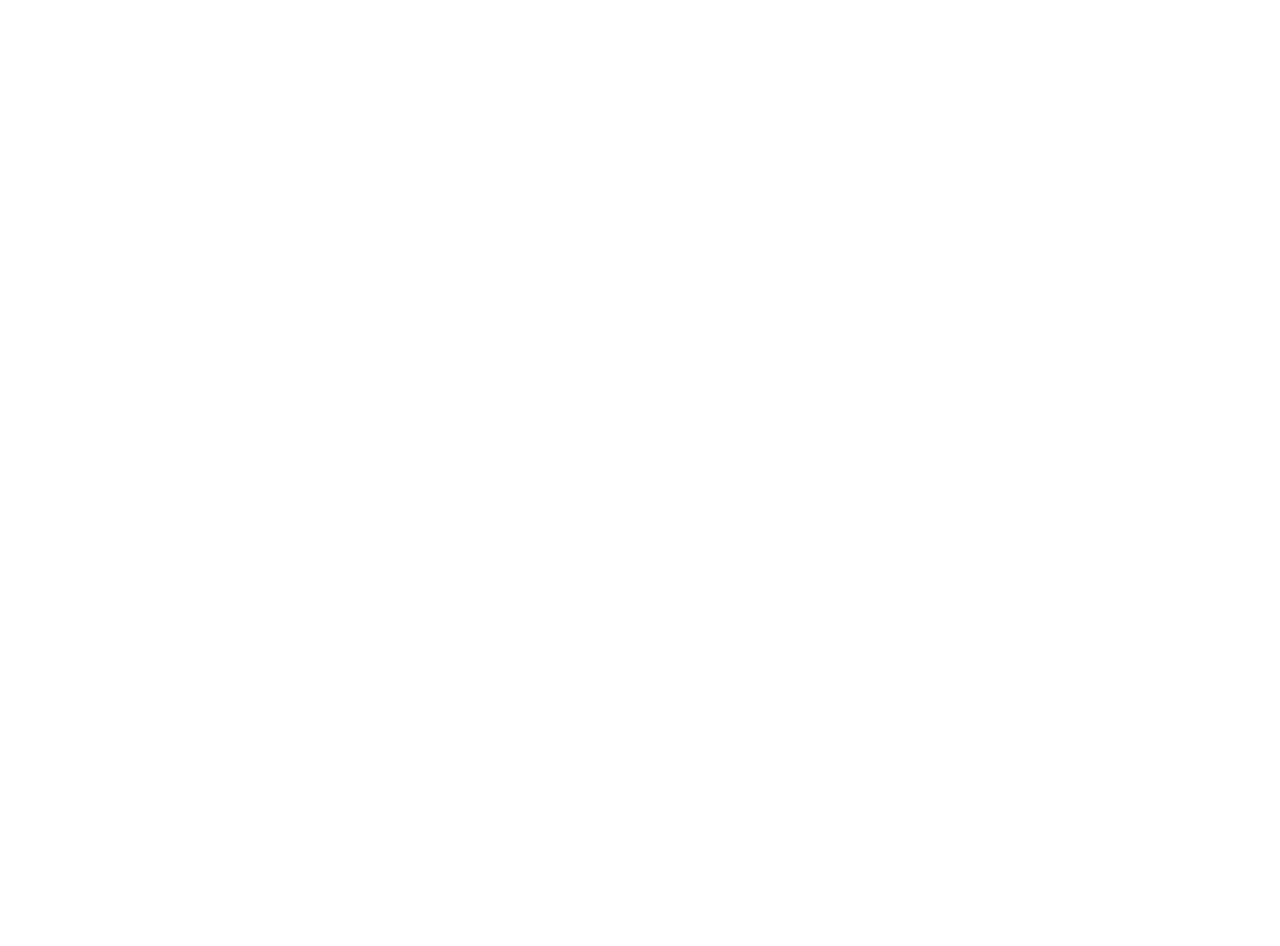
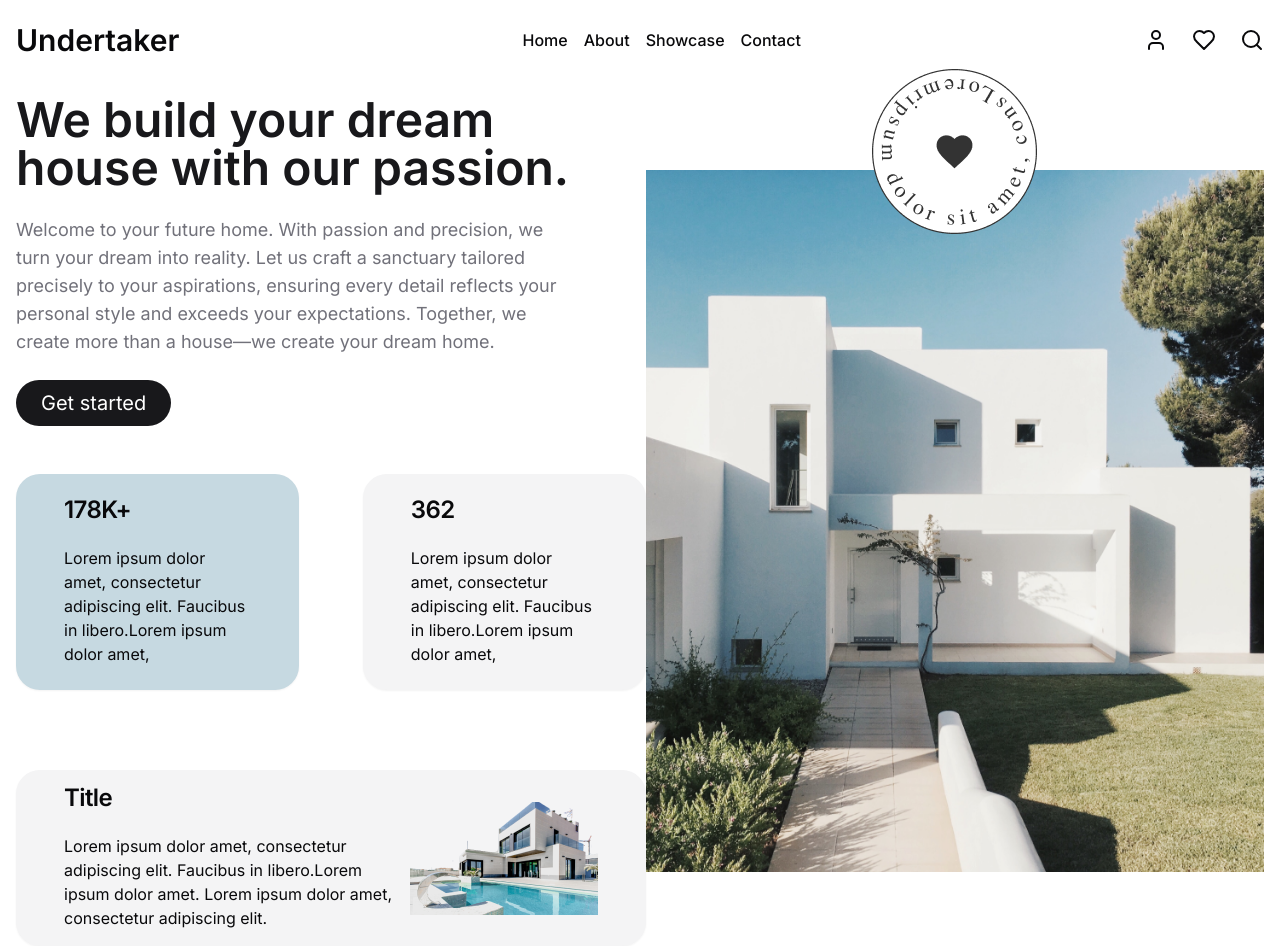
Before and after one commit to jhonatan-oliveiradev/undertaker-landingpage, a Next.js app: page / in a window 1280 px wide. Before the commit the page ends 800 px from the top, so only its background shows below. Built offline with nearby package versions, Linux system fonts and the light colour scheme.

Commit message:
:construction: feat: add Hero component

```diff
--- a/app/page.tsx
+++ b/app/page.tsx
@@ -1,7 +1,13 @@
+import Header from "@/components/layout/header";
+import HeroSection from "@/components/layout/hero-section";
+
 export default function Home() {
 	return (
 		<>
-			<main></main>
+			<Header />
+			<main>
+				<HeroSection />
+			</main>
 		</>
 	);
 }
--- a/components/default-container.tsx
+++ b/components/default-container.tsx
@@ -5,18 +5,18 @@
 	className?: string;
 }
 
-export function DefaultContainer({
+export const DefaultContainer = ({
 	children,
 	className
-}: DefaultContainerProps) {
+}: DefaultContainerProps) => {
 	return (
 		<div
 			className={cn(
-				"flex items-center justify-between w-full max-w-7xl px-4 mx-auto",
+				"flex items-center justify-between w-full max-w-[1440px] px-4 mx-auto",
 				className
 			)}
 		>
 			{children}
 		</div>
 	);
-}
+};
--- /dev/null
+++ b/components/layout/hero-section.tsx
@@ -0,0 +1,95 @@
+import Link from "next/link";
+import Image from "next/image";
+import { DefaultContainer } from "../default-container";
+import { Card, CardContent, CardHeader, CardTitle } from "../ui/card";
+
+const HeroSection = () => {
+	return (
+		<DefaultContainer>
+			<section className="h-[335px] md:h-[850px] flex items-center justify-between w-full">
+				<div className="flex flex-col justify-center items-center h-full w-[42rem]">
+					<h1 className="text-2xl md:text-5xl font-semibold text-left text-zinc-900 mb-6 pr-12 leading-relaxed">
+						We build your dream house with our passion.
+					</h1>
+					<p className="text-sm md:text-lg text-left text-zinc-500 mb-6 pr-16">
+						Welcome to your future home. With passion and precision, we turn
+						your dream into reality. Let us craft a sanctuary tailored precisely
+						to your aspirations, ensuring every detail reflects your personal
+						style and exceeds your expectations. Together, we create more than a
+						house—we create your dream home.
+					</p>
+
+					<div className="flex justify-between w-full items-center">
+						<Link
+							href="#contact"
+							className="bg-zinc-900 border border-transparent text-white text-xs md:text-xl px-5 py-1 md:px-6 md:py-2 transition-all hover:border hover:border-zinc-900 hover:text-zinc-900 hover:bg-zinc-100 rounded-full"
+						>
+							Get started
+						</Link>
+					</div>
+					<div className="flex flex-col gap-8">
+						<div className="flex items-center justify-between py-12 gap-16">
+							<Card className="px-6 rounded-3xl bg-[#C6D9E1] border-none">
+								<CardHeader>
+									<CardTitle>178K+</CardTitle>
+								</CardHeader>
+								<CardContent>
+									<p>
+										Lorem ipsum dolor amet, consectetur adipiscing elit.
+										Faucibus in libero.Lorem ipsum dolor amet,
+									</p>
+								</CardContent>
+							</Card>
+							<Card className="px-6 rounded-3xl border-none bg-zinc-100">
+								<CardHeader>
+									<CardTitle>362</CardTitle>
+								</CardHeader>
+								<CardContent>
+									<p>
+										Lorem ipsum dolor amet, consectetur adipiscing elit.
+										Faucibus in libero.Lorem ipsum dolor amet,
+									</p>
+								</CardContent>
+							</Card>
+						</div>
+						<Card className="bg-zinc-100 rounded-3xl border-none">
+							<CardContent className="px-12 py-4 flex items-center justify-between ">
+								<div>
+									<h2 className="text-2xl font-semibold leading-none tracking-tight pb-6">
+										Title
+									</h2>
+									<p>
+										Lorem ipsum dolor amet, consectetur adipiscing elit.
+										Faucibus in libero.Lorem ipsum dolor amet. Lorem ipsum dolor
+										amet, consectetur adipiscing elit.
+									</p>
+								</div>
+								<Image
+									src="/card-image.png"
+									alt="Casa de luxo com pintura em branco"
+									width={188}
+									height={113}
+								/>
+							</CardContent>
+						</Card>
+					</div>
+				</div>
+				<div className="hidden lg:flex items-center justify-center">
+					<div className="absolute flex items-center justify-center">
+						{" "}
+						<Image
+							className="relative -top-[370px]"
+							src="/hero-circle.png"
+							alt="Lorem ipsum dolor amet"
+							width={165}
+							height={165}
+						/>
+					</div>
+					<Image src="/hero.png" alt="Hero image" width={660} height={850} />
+				</div>
+			</section>
+		</DefaultContainer>
+	);
+};
+
+export default HeroSection;
--- /dev/null
+++ b/components/ui/card.tsx
@@ -0,0 +1,79 @@
+import * as React from "react"
+
+import { cn } from "@/lib/utils"
+
+const Card = React.forwardRef<
+  HTMLDivElement,
+  React.HTMLAttributes<HTMLDivElement>
+>(({ className, ...props }, ref) => (
+  <div
+    ref={ref}
+    className={cn(
+      "rounded-lg border bg-card text-card-foreground shadow-sm",
+      className
+    )}
+    {...props}
+  />
+))
+Card.displayName = "Card"
+
+const CardHeader = React.forwardRef<
+  HTMLDivElement,
+  React.HTMLAttributes<HTMLDivElement>
+>(({ className, ...props }, ref) => (
+  <div
+    ref={ref}
+    className={cn("flex flex-col space-y-1.5 p-6", className)}
+    {...props}
+  />
+))
+CardHeader.displayName = "CardHeader"
+
+const CardTitle = React.forwardRef<
+  HTMLParagraphElement,
+  React.HTMLAttributes<HTMLHeadingElement>
+>(({ className, ...props }, ref) => (
+  <h3
+    ref={ref}
+    className={cn(
+      "text-2xl font-semibold leading-none tracking-tight",
+      className
+    )}
+    {...props}
+  />
+))
+CardTitle.displayName = "CardTitle"
+
+const CardDescription = React.forwardRef<
+  HTMLParagraphElement,
+  React.HTMLAttributes<HTMLParagraphElement>
+>(({ className, ...props }, ref) => (
+  <p
+    ref={ref}
+    className={cn("text-sm text-muted-foreground", className)}
+    {...props}
+  />
+))
+CardDescription.displayName = "CardDescription"
+
+const CardContent = React.forwardRef<
+  HTMLDivElement,
+  React.HTMLAttributes<HTMLDivElement>
+>(({ className, ...props }, ref) => (
+  <div ref={ref} className={cn("p-6 pt-0", className)} {...props} />
+))
+CardContent.displayName = "CardContent"
+
+const CardFooter = React.forwardRef<
+  HTMLDivElement,
+  React.HTMLAttributes<HTMLDivElement>
+>(({ className, ...props }, ref) => (
+  <div
+    ref={ref}
+    className={cn("flex items-center p-6 pt-0", className)}
+    {...props}
+  />
+))
+CardFooter.displayName = "CardFooter"
+
+export { Card, CardHeader, CardFooter, CardTitle, CardDescription, CardContent }
```
